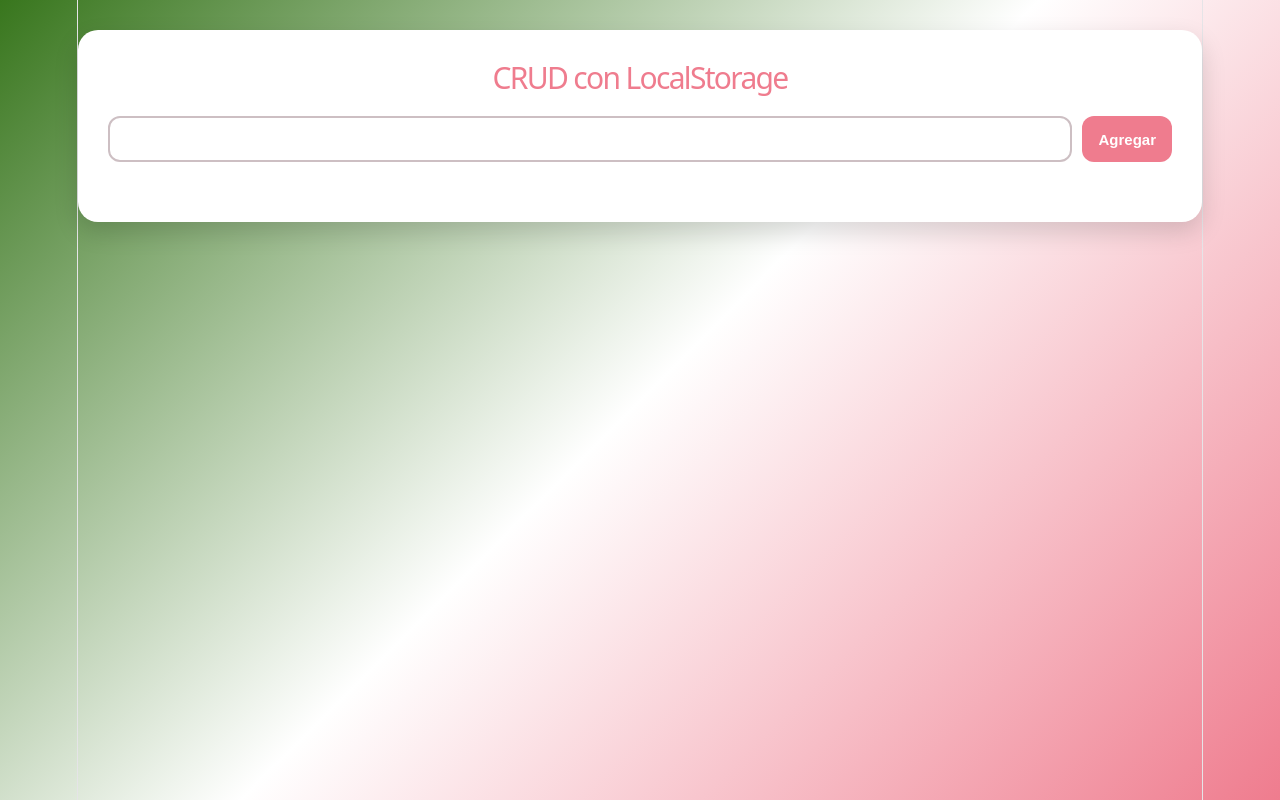
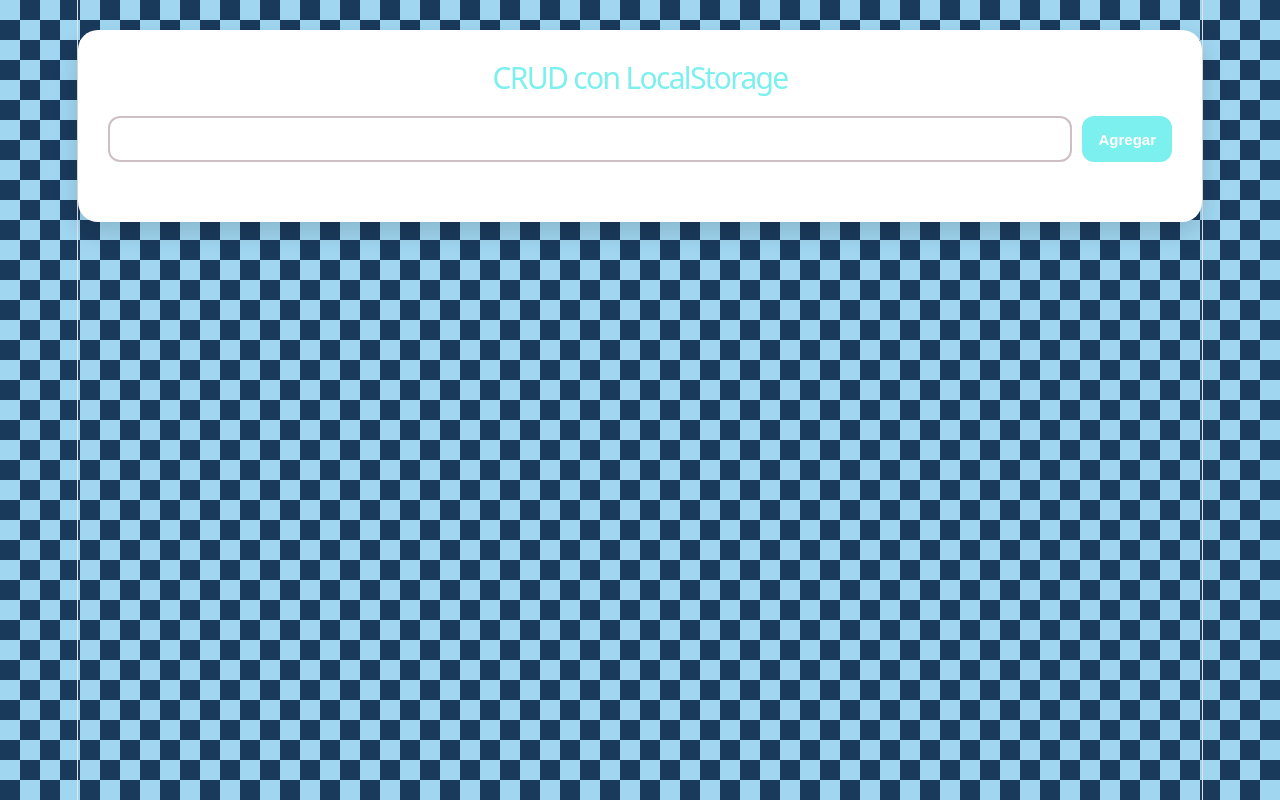
Before and after one commit to Paracetam0I/front-cert-4, a React (Vite) app: page / in a window 1280 px wide. Built offline with nearby package versions, Linux system fonts and the light colour scheme.

Commit message:
Primer commit

```diff
--- a/src/App.css
+++ b/src/App.css
@@ -1,25 +1,27 @@
 :root{
     --color-fondo-claro: aliceblue;
-    --color-rosa-suave: #fae8e0;
-    --color-rosa-principal: #ef7c8e;
-    --color-malva: #a36b76;
-    --color-verde: #38761D;
+    --color-rosa-suave: #e0ecfa;
+    --color-rosa-principal: #7cefef;
+    --color-malva: #9c6ba3;
+    --color-verde: #1d766f;
     --color-texto-secundario: #7d5560;
     --color-blanco: #ffffff;
     --color-azul: #2f6f9f;
-    --color-naranjo: #c46a1b;
+    --color-naranjo: #1b8fc4;
     --color-rojo: #b63838;
+    --color-celeste: #a0d6f0;       /* celeste claro */
+    --color-azul-oscuro: #1a3a5c;   /* azul oscuro */
 
     /* Hover */
-    --color-rosa-hover: #d86c7d;
-    --color-verde-hover: #2c5c16;
-    --color-rojo-hover: #8f2c2c;
+    --color-rosa-hover: #163a5c;
+    --color-verde-hover: #163a5c;
+    --color-rojo-hover: #8f2c4a;
 
     /* Bordes y sombras */
     --color-borde: #cdbfc3;
     --color-sombra: rgba(0, 0, 0, 0.15);
     --color-sombra-item: rgba(0, 0, 0, 0.08);
-    --color-focus: rgba(239, 124, 142, 0.25);
+    --color-focus: rgba(159, 89, 224, 0.25);
 }
 
 * {
@@ -27,18 +29,15 @@
 }
 
 body {
-  margin: 0;
-  min-height: 100vh;
-  font-family: Arial, Helvetica, sans-serif;
-  display: flex;
-  justify-content: center;
-  align-items: center;
-  background: linear-gradient(
-    135deg,
-    var(--color-verde),
-    var(--color-blanco),
-    var(--color-rosa-principal)
-  );
+  background-color: var(--color-celeste);
+  background-image:
+    linear-gradient(45deg, var(--color-azul-oscuro) 25%, transparent 25%),
+    linear-gradient(-45deg, var(--color-azul-oscuro) 25%, transparent 25%),
+    linear-gradient(45deg, transparent 75%, var(--color-azul-oscuro) 75%),
+    linear-gradient(-45deg, transparent 75%, var(--color-azul-oscuro) 75%);
+  background-size: 40px 40px;
+  background-position: 0 0, 0 20px, 20px -20px, -20px 0px;
+  /* Sin color de fondo sólido (transparente) para ver solo líneas */
 }
 
 .App {
```
